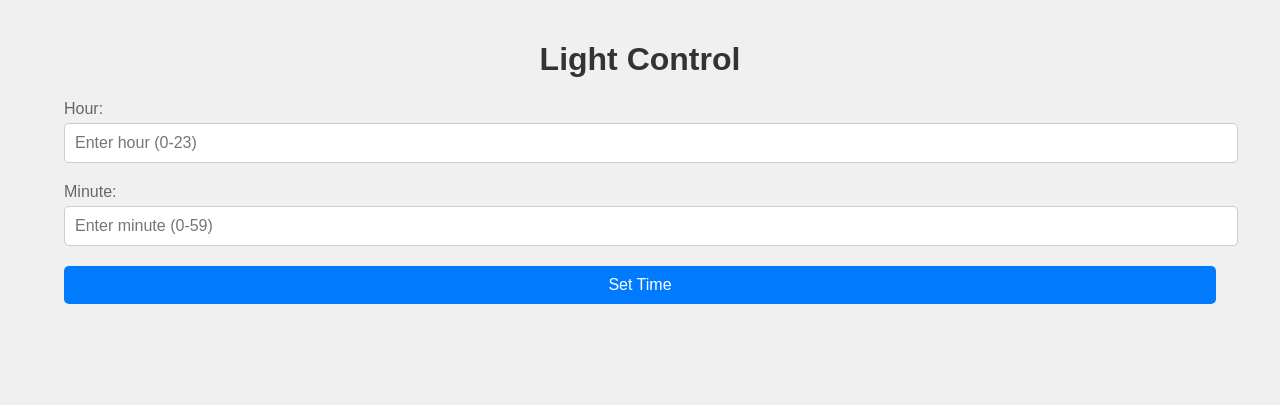
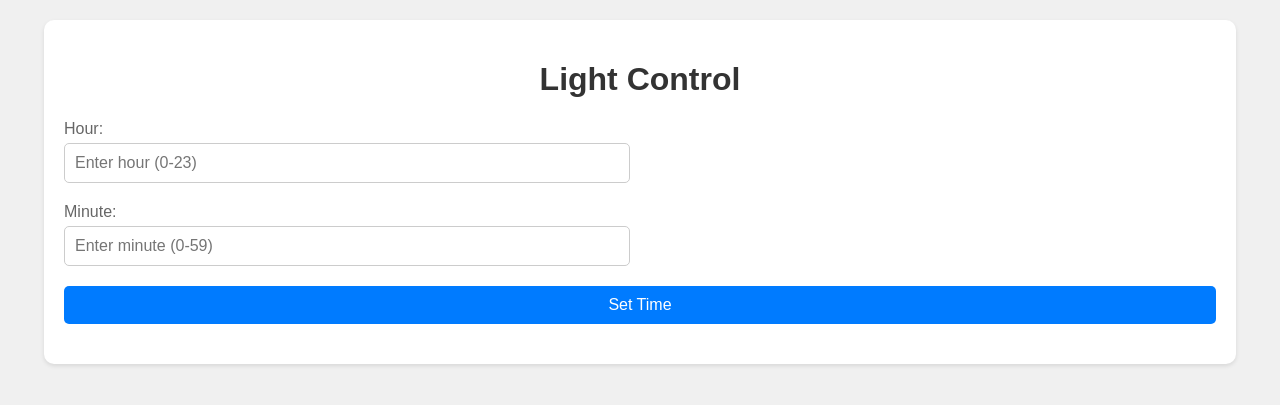
Before and after one commit to Dawidli/flask_practice, a Flask app: page / in a window 1280 px wide. Shown: the top 405 px of the page. Run offline with Flask 3, Linux system fonts and the light colour scheme.

Commit message:
Chatgpt er bad

```diff
--- a/templates/index.html
+++ b/templates/index.html
@@ -13,8 +13,11 @@
         }
         .container {
             max-width: 90%;
-            margin: 0 auto;
+            margin: 20px auto;
             padding: 20px;
+            background-color: #fff;
+            border-radius: 10px;
+            box-shadow: 0 2px 4px rgba(0, 0, 0, 0.1);
         }
         h1 {
             text-align: center;
@@ -29,11 +32,12 @@
             color: #666;
         }
         .input-group input[type="number"] {
-            width: 100%;
+            width: calc(50% - 10px);
             padding: 10px;
             font-size: 16px;
             border-radius: 5px;
             border: 1px solid #ccc;
+            box-sizing: border-box;
         }
         .input-group button {
             width: 100%;
@@ -64,30 +68,4 @@
     </div>
 
     <script>
-        document.getElementById("submitBtn").addEventListener("click", function() {
-            var hour = document.getElementById("hour").value;
-            var minute = document.getElementById("minute").value;
-
-            // Send hour and minute values to server using fetch or XMLHttpRequest
-            // Example:
-            // fetch('/set_time', {
-            //     method: 'POST',
-            //     headers: {
-            //         'Content-Type': 'application/json',
-            //     },
-            //     body: JSON.stringify({ hour: hour, minute: minute }),
-            // })
-            // .then(response => {
-            //     if (response.ok) {
-            //         // Handle successful response
-            //     } else {
-            //         // Handle error response
-            //     }
-            // })
-            // .catch(error => {
-            //     // Handle network error
-            // });
-        });
-    </script>
-</body>
-</html>
+        document.getElementById("submitBtn").addEve
```
